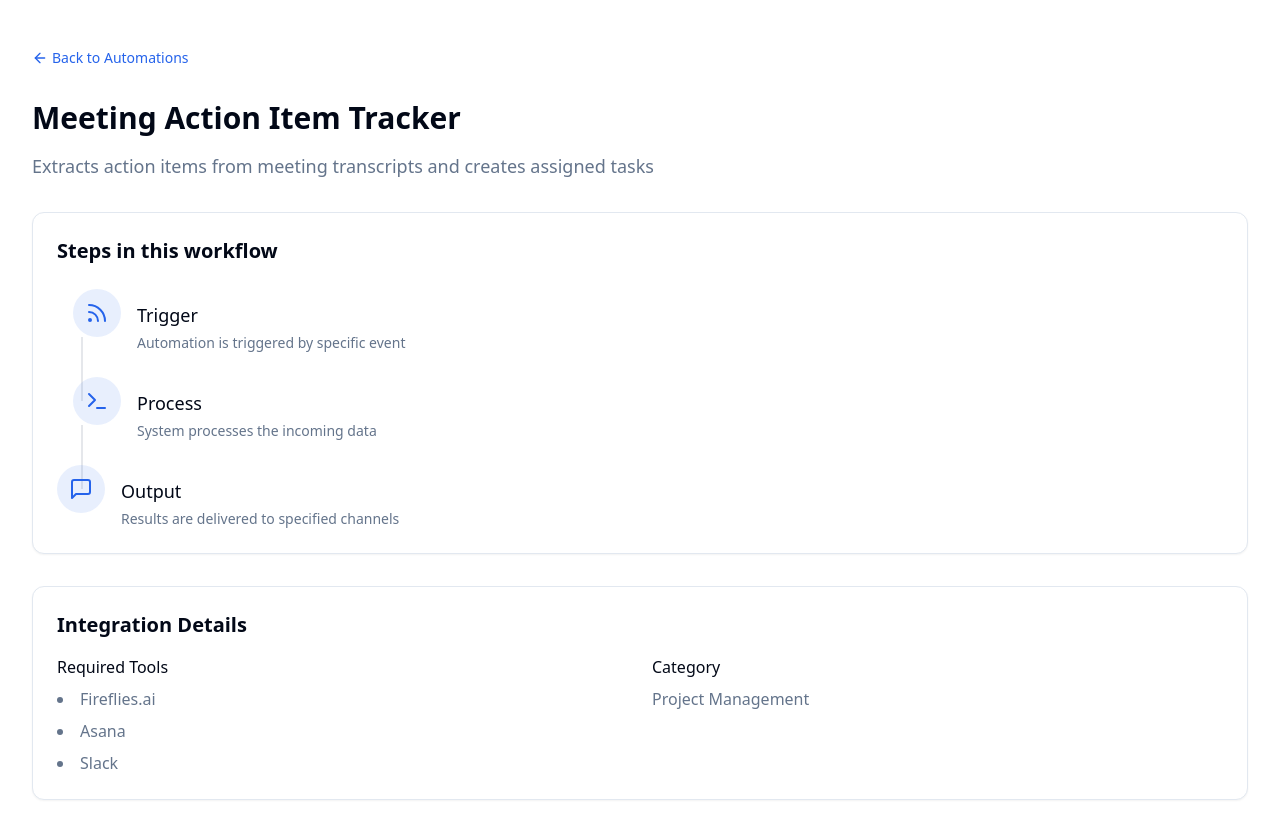
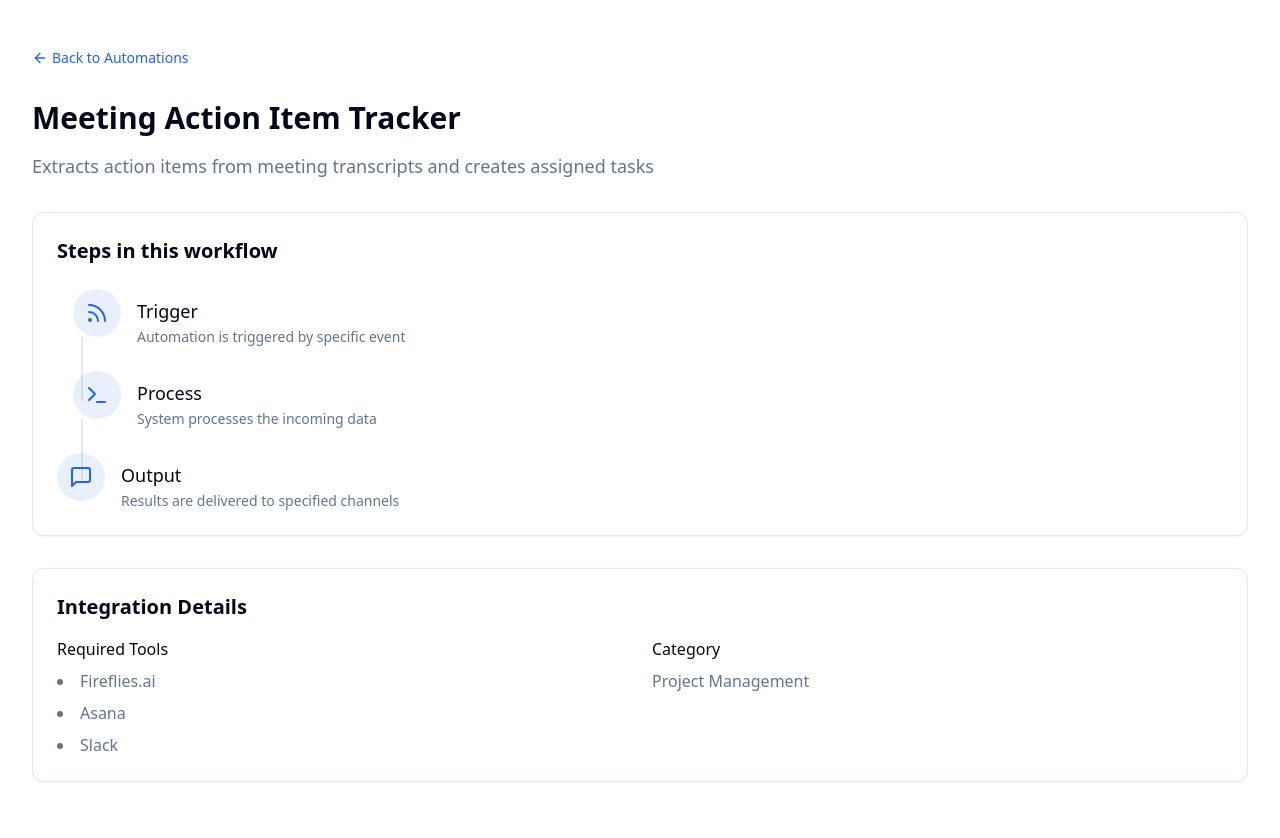
Before and after one commit to brianpcf/dptlandingpage, a React (Vite) app: page /action-items in a window 1280 px wide. Shown: the top 838 px of the page. Built offline with nearby package versions, Linux system fonts and the light colour scheme.

Commit message:
Fix alignment issues in UI
Adjusted the layout and alignment of components to improve visual consistency and user experience.
[skip gpt_engineer]

```diff
--- a/src/components/AutomationDetail.tsx
+++ b/src/components/AutomationDetail.tsx
@@ -197,8 +197,8 @@ const AutomationDetail = () => {
                   <div className="flex-shrink-0 w-12 h-12 rounded-full bg-primary/10 flex items-center justify-center">
                     <Icon className="w-6 h-6 text-primary" aria-hidden="true" />
                   </div>
-                  <div className="flex-grow pt-3">
-                    <h3 className="font-medium text-lg">{step.title}</h3>
+                  <div className="flex-grow pt-2.5">
+                    <h3 className="font-medium text-lg leading-6">{step.title}</h3>
                     <p className="text-sm text-muted-foreground mt-1">
                       {step.description}
                     </p>
```
